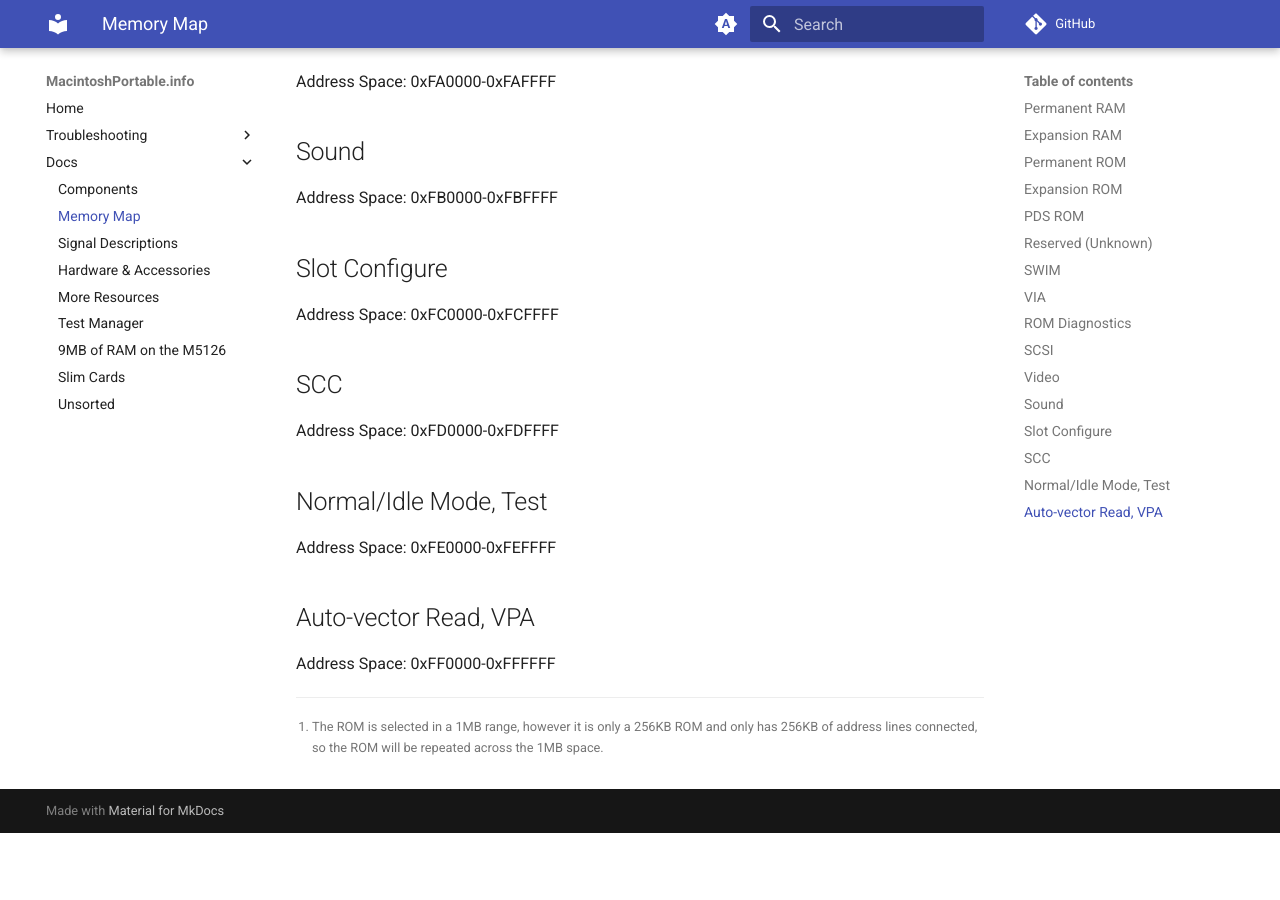
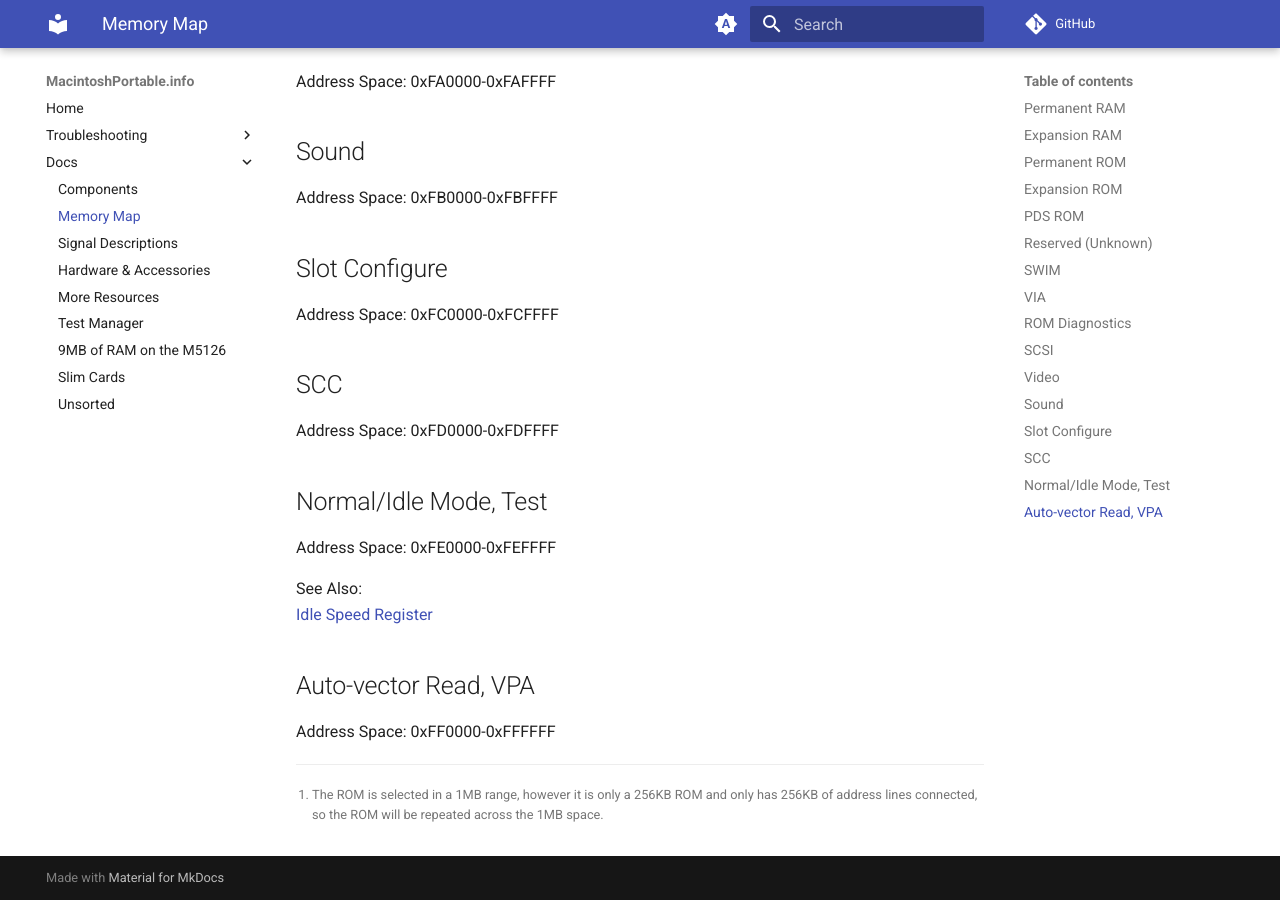
Before and after one commit to rezafouladian/MacintoshPortable, an MkDocs documentation site: the page built from docs/MemoryMap.md, in a window 1280 px wide and 900 px high, scrolled down 2699 px. Built offline with MkDocs 1.6.1 and Material for MkDocs 9.7.7, drawn with Linux system fonts in a browser that asks for light colours; comment, search, counter and statistics services are not loaded; before the commit the page ends 3532 px from its top, so only the background shows below that.

Commit message:
Start adding idle register documentation

```diff
--- a/docs/MemoryMap.md
+++ b/docs/MemoryMap.md
@@ -95,6 +95,9 @@ Address Space: 0xFD0000-0xFDFFFF
 
 Address Space: 0xFE0000-0xFEFFFF
 
+See Also:
+[Idle Speed Register](CPUGLU.md#idle-speed-register)
+
 ## Auto-vector Read, VPA
 
 Address Space: 0xFF0000-0xFFFFFF
```
Also changed, not shown: docs/CPUGLU.md (+2 -0 lines).
